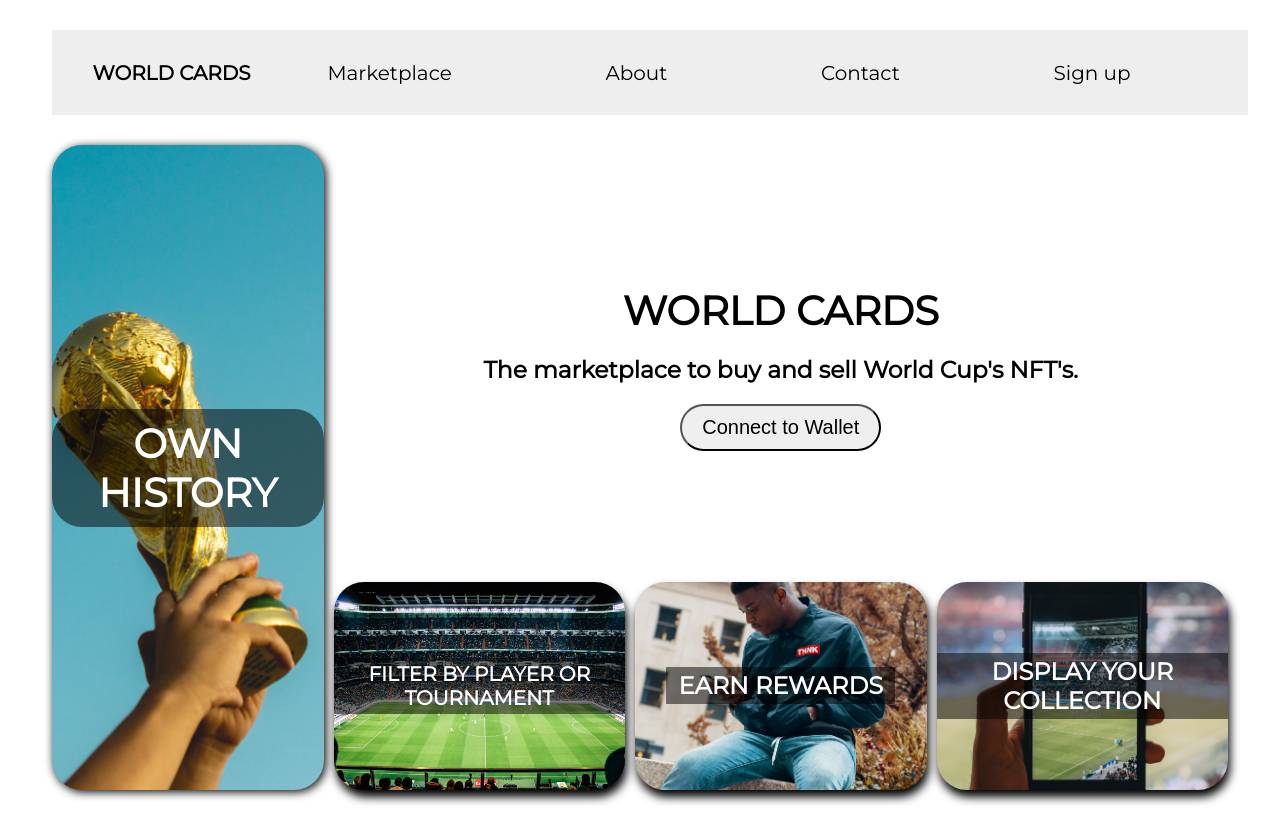
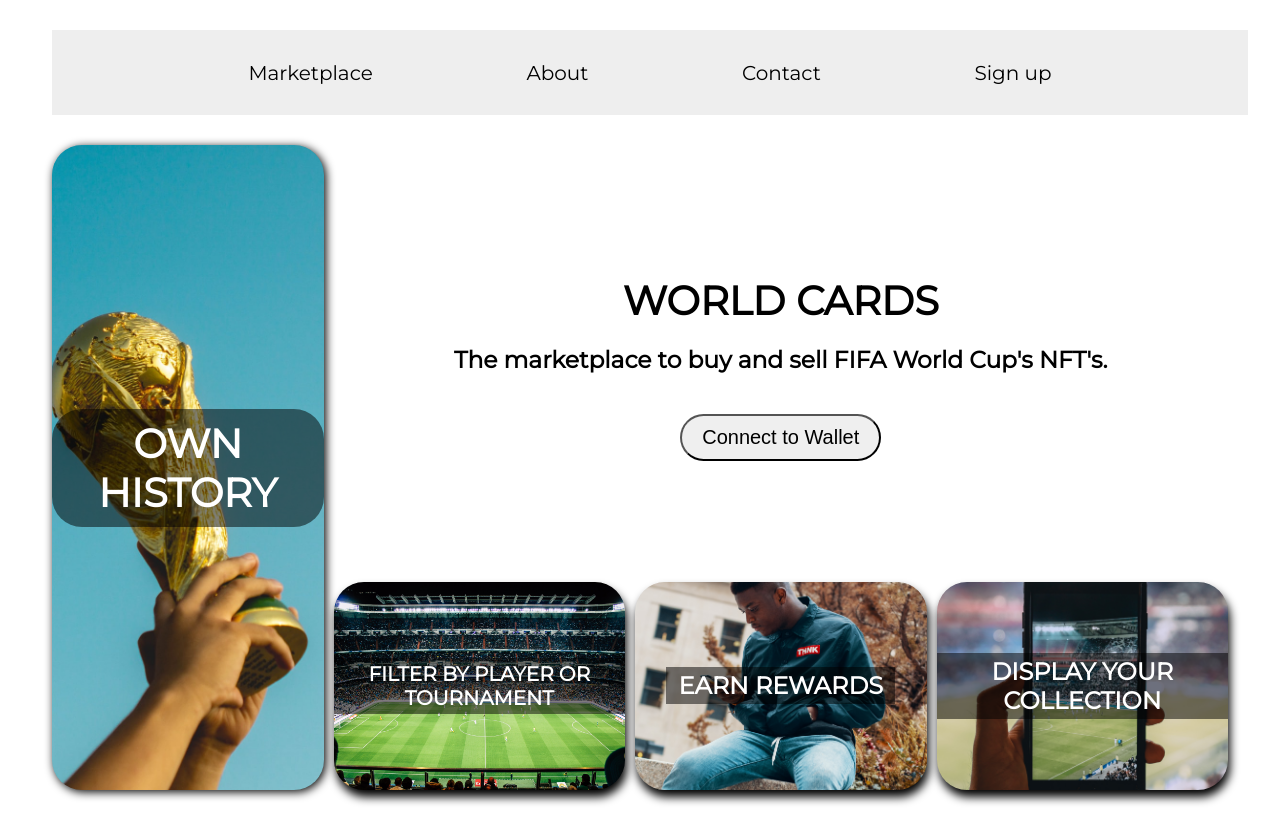
Before and after one commit to federico-barbieri/WorldCardsMarketplace, a plain HTML site: page index.html in a window 1280 px wide. Drawn offline with Linux system fonts and the light colour scheme.

Commit message:
Add files via upload

```diff
--- a/index.html
+++ b/index.html
@@ -24,7 +24,7 @@
 
 
     <nav>
-      <span class="worldCardsLogo"><strong>WORLD CARDS</strong></span>
+
       <ul class="ul-nav">
         <li class="li-nav">Marketplace</li>
         <li class="li-nav">About</li>
@@ -41,7 +41,7 @@
 
     <main id="main">
       <h1 class="worldCards"> WORLD CARDS </h1>
-      <h3>The marketplace to buy and sell World Cup's NFT's.</h3>
+      <h3 class="theMarketplace">The marketplace to buy and sell FIFA World Cup's NFT's.</h3>
       <button class="connectToWalletBtn" type="button" name="button">Connect to Wallet</button>
     </main>
 
```
